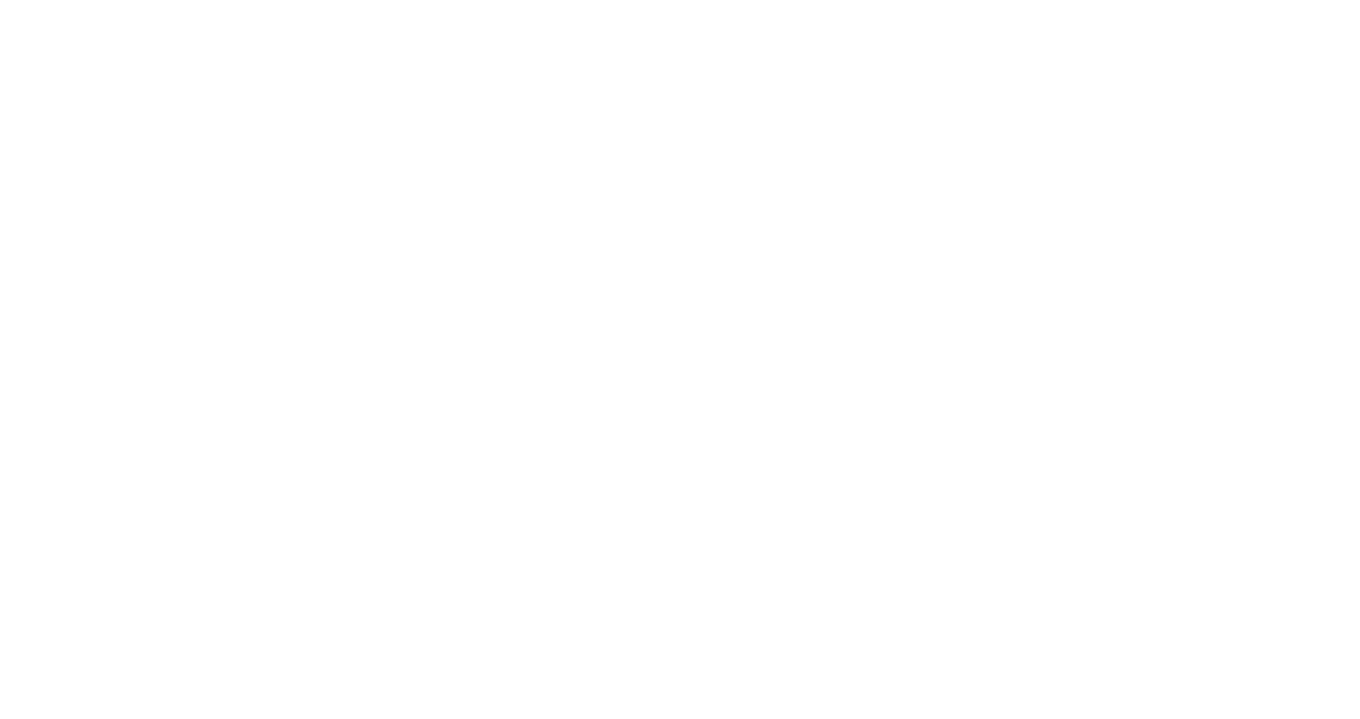
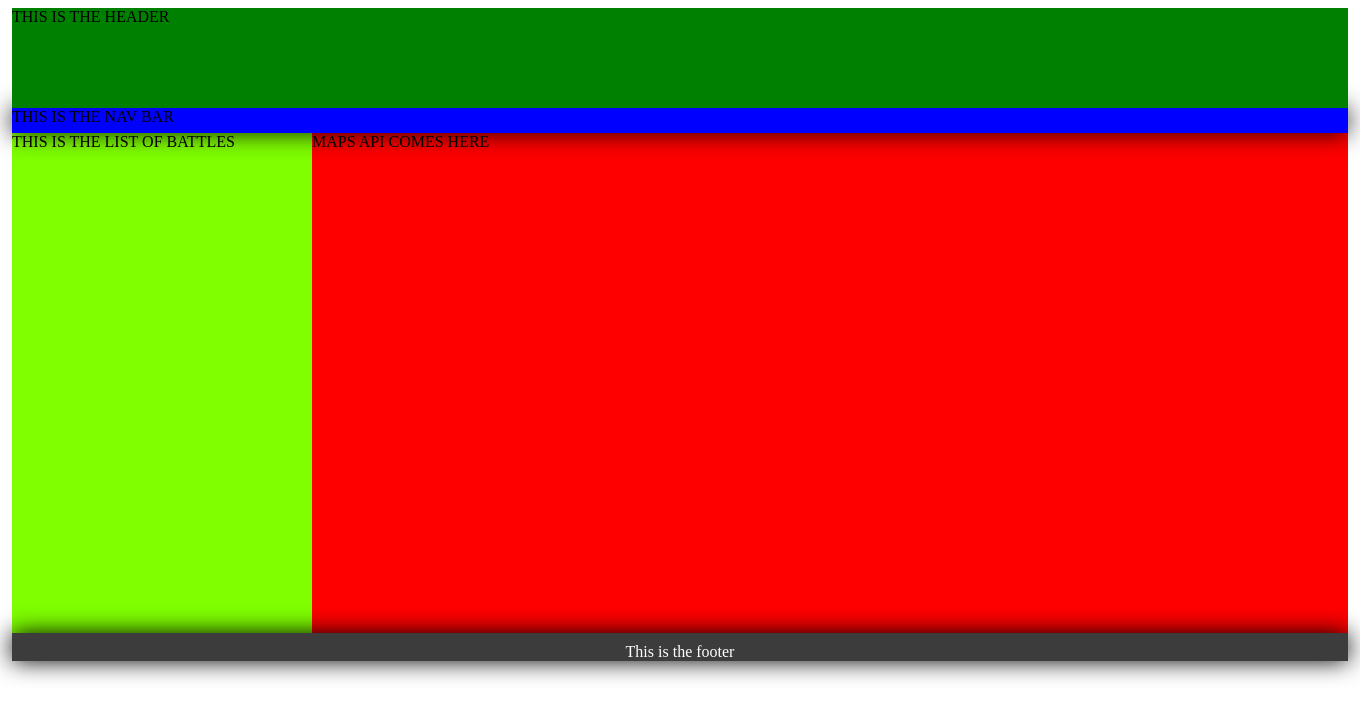
Before and after one commit to azhamn/dsa, a PHP site: page / in a window 1360 px wide. Before the commit the part shown is empty. Shown: the top 719 px of the page. Run offline with PHP 8.4, Linux system fonts and the light colour scheme.

Commit message:
Created basic layout for home page w/ css file

```diff
--- /dev/null
+++ b/css/index.css
@@ -0,0 +1,59 @@
+.wrapper{
+    width:100%;
+    width:1336px;
+    background-color:#A7C5C7;
+    margin-left:auto;
+    margin-right:auto;
+
+    position:relative;
+}
+
+.header{
+
+    position:absolute;
+    top:0px;
+    height:100px;
+    background-color:green;
+    width:100%;
+    z-index:50;
+}
+
+.nav_bar{
+
+    z-index:49;
+    position:absolute;
+    top:100px;
+    width: 100%;
+    height:25px;
+
+    background:blue;
+    box-shadow: 0 0 25px rgba(0,0,0,0.9);
+}
+
+.battleList{
+    position:absolute;
+    top:125px;
+    width:300px;
+    height:500px;
+    background-color:chartreuse;
+}
+
+.api{
+    position:absolute;
+    top:125px;
+    left:300px;
+    width:1036px;
+    height:500px;
+    background-color:red;
+
+}
+.footer{
+    position:absolute;
+    width:1336px;
+    top:625px;
+    background-color:#3c3c3c;
+    text-align:center;
+    color:white;
+    padding-top:10px;
+    box-shadow: 0 0 25px rgba(0,0,0,4);
+}
--- a/gmaps/map.js
+++ b/gmaps/map.js
@@ -10,6 +10,8 @@
 var mapOptions = {
   zoom: 7,
   center: myLatlng,
+   disableDefaultUI:true,
+   panControl:false,
   mapTypeId: google.maps.MapTypeId.TERRAIN
 
 };
@@ -119,7 +121,8 @@
 google.maps.event.addListener(markerEdgeHill, 'click', function() {
   infowindow.open(map,markerEdgeHill);
   map.setZoom(10);
-  map.setCenter(marker.getPosition());
+  map.setCenter(markerEdgeHill.getPosition());
+
   });
 }
 
--- a/index.php
+++ b/index.php
@@ -1,7 +1,20 @@
-<?php
+<html>
+    <head>
+        <title>English Civil War</title>
+        <link rel="stylesheet" type="text/css" href="css/index.css"/>
 
-/*
- * To change this license header, choose License Headers in Project Properties.
- * To change this template file, choose Tools | Templates
- * and open the template in the editor.
- */
+    </head>
+
+    <body>
+        <!-- wrapper class  -->
+        <div class="wrapper" >
+
+            <div class="header">THIS IS THE HEADER</div>
+            <div class="nav_bar">THIS IS THE NAV BAR</div>
+            <div class="battleList">THIS IS THE LIST OF BATTLES</div>
+            <div class="api">MAPS API COMES HERE</div>
+            <div class="footer">This is the footer</div>
+        </div>
+    </body>
+
+</html>
```
